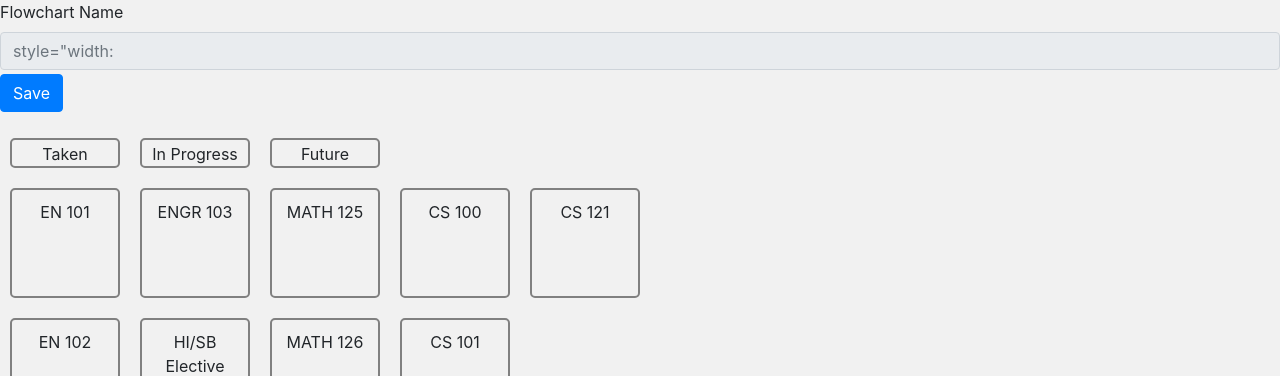
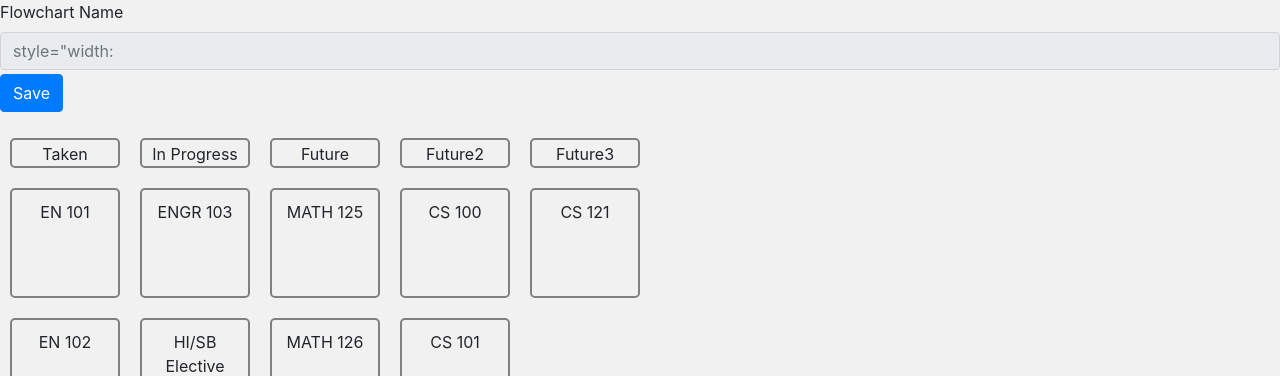
Before and after one commit to cmbaumann/uflow, a Flask app: a page that uses sourcecode/templates/flowchart-edit.html in a window 1280 px wide. Shown: the part 56-432 px from the top of the page. Run offline with Flask 2, Linux system fonts and the light colour scheme; the visitor is signed in with stand-in values (Sample User, id 1); data that the repository does not hold is empty; some libraries are stand-ins or nearby versions.

Commit message:
adding future 2,3 buttons

```diff
--- a/sourcecode/templates/flowchart-edit.html
+++ b/sourcecode/templates/flowchart-edit.html
@@ -45,12 +45,32 @@
             document.getElementById(id).style.backgroundColor=curColor;
             document.getElementById("taken").style.backgroundColor="white";
             document.getElementById("future").style.backgroundColor="white";
+            document.getElementById("future2").style.backgroundColor="white";
+            document.getElementById("future3").style.backgroundColor="white";
         }
         if (id == "future") {
             curColor = "red";
             document.getElementById(id).style.backgroundColor=curColor;
             document.getElementById("taken").style.backgroundColor="white";
             document.getElementById("inprogress").style.backgroundColor="white";
+            document.getElementById("future2").style.backgroundColor="white";
+            document.getElementById("future3").style.backgroundColor="white";
+        }
+        if (id == "future2") {
+            curColor = "purple";
+            document.getElementById(id).style.backgroundColor=curColor;
+            document.getElementById("taken").style.backgroundColor="white";
+            document.getElementById("inprogress").style.backgroundColor="white";
+            document.getElementById("future").style.backgroundColor="white";
+            document.getElementById("future3").style.backgroundColor="white";
+        }
+        if (id == "future3") {
+            curColor = "yellow";
+            document.getElementById(id).style.backgroundColor=curColor;
+            document.getElementById("taken").style.backgroundColor="white";
+            document.getElementById("inprogress").style.backgroundColor="white";
+            document.getElementById("future").style.backgroundColor="white";
+            document.getElementById("future2").style.backgroundColor="white";
         }
     }
 
@@ -127,6 +147,8 @@
         <div class="column color" id="taken" onclick="color('taken')">Taken</div>
         <div class="column color" id="inprogress" onclick="color('inprogress')">In Progress</div>
         <div class="column color" id="future" onclick="color('future')">Future</div>
+        <div class="column color" id="future2" onclick="color('future2')">Future2</div>
+        <div class="column color" id="future3" onclick="color('future3')">Future3</div>
     </div>
     <div class="row">
         <div class="column course" id="1" onclick="change('1')">
```
